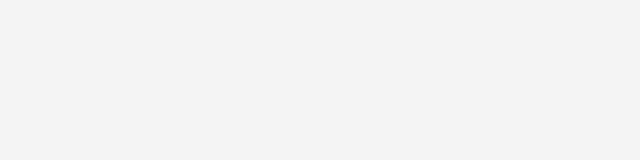
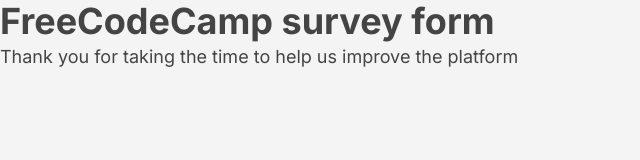
Before and after one commit to annahcodes/freeCodeCamp-survey-form, a plain HTML site: page index.html in a window 1280 px wide. Shown: the whole page, without its empty margins (0-640 px from the left). Drawn offline with Linux system fonts and the light colour scheme.

Commit message:
Add form header

```diff
--- a/index.html
+++ b/index.html
@@ -5,8 +5,14 @@
   <meta name="viewport" content="width=device-width, initial-scale=1.0">
   <link rel="stylesheet" href="styles.css">
   <title>Survey Form</title>
+
 </head>
 <body>
+ <header>
+  <h1 class="form-heading">FreeCodeCamp survey form</h1>
+  <p class="form-text">Thank you for taking the time to help us improve the platform</p>
+ </header>
+
 
 </body>
 </html>
```
